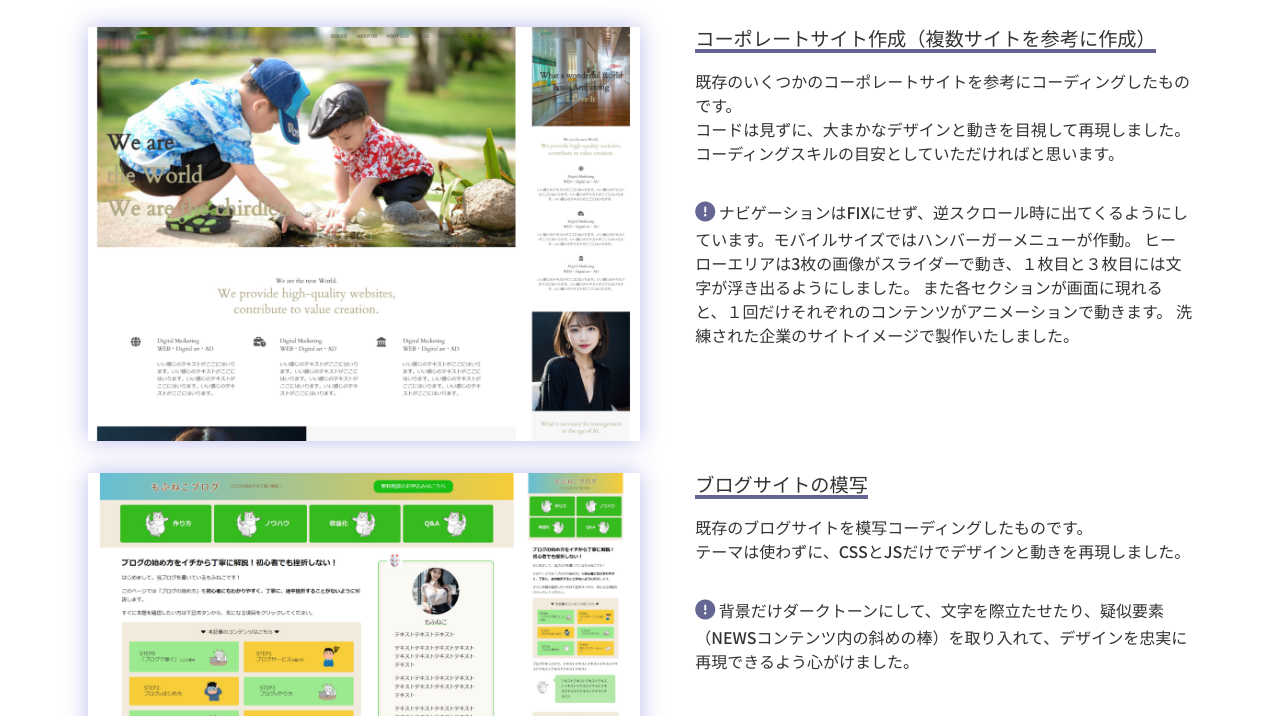
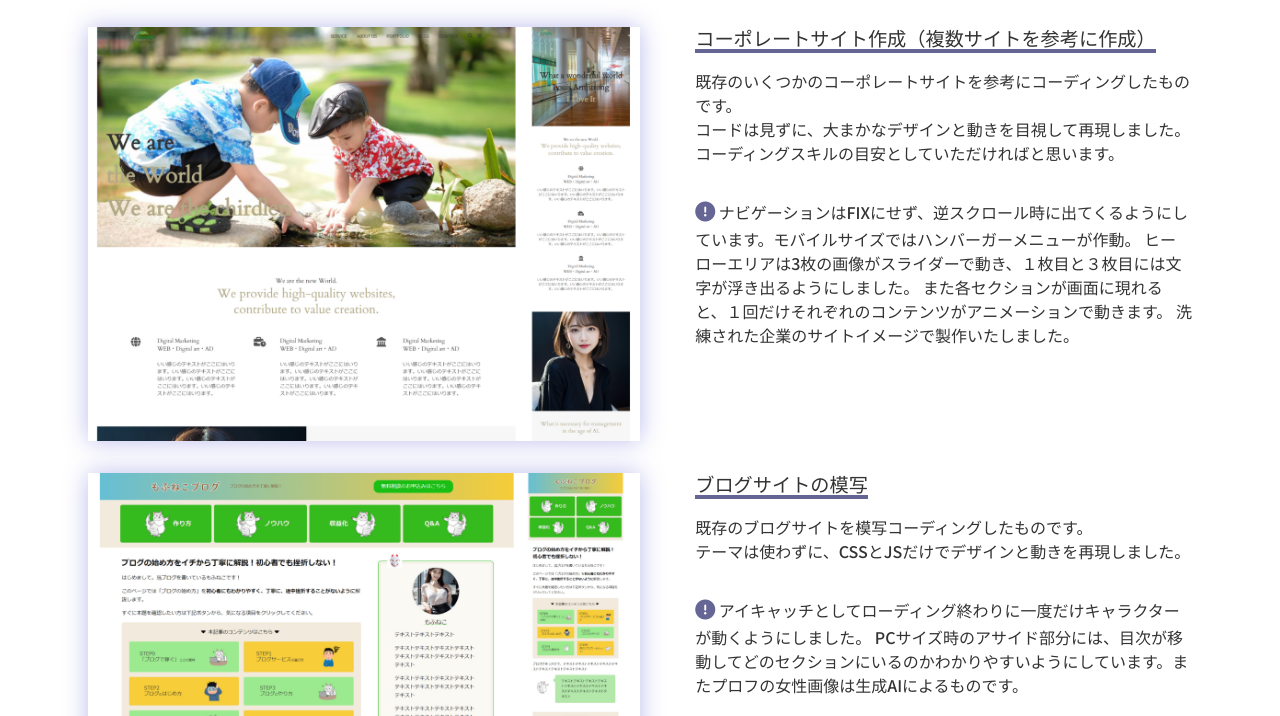
Before and after one commit to dcube77/myportfolio, a plain HTML site: page index.html in a window 1280 px wide. Shown: the part 236-952 px from the top of the page. Drawn offline with Linux system fonts and the light colour scheme; some packages are replaced by stand-ins of ours.

Commit message:
Add files via upload

```diff
--- a/index.html
+++ b/index.html
@@ -58,7 +58,8 @@
               テーマは使わずに、CSSとJSだけでデザインと動きを再現しました。
             </p>
             <p class="work-explan">
-              背景だけダークトーンにして、文字を際立たせたり、疑似要素（NEWSコンテンツ内の斜めの棒）を取り入れて、デザインを忠実に再現できるよう心がけました。
+              アイキャッチとしてローディング終わりに一度だけキャラクターが動くようにしました。
+              PCサイズ時のアサイド部分には、目次が移動してどのセクションにいるのかわかりやすいようにしています。またプロフの女性画像は生成AIによるものです。
             </p>
           </div>
         </li>
```
